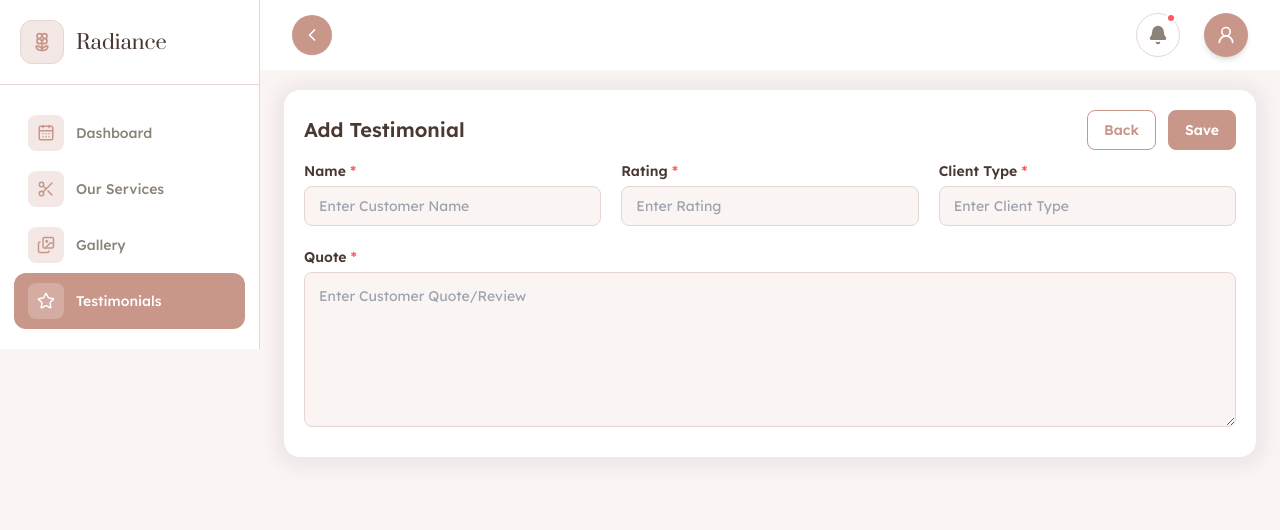
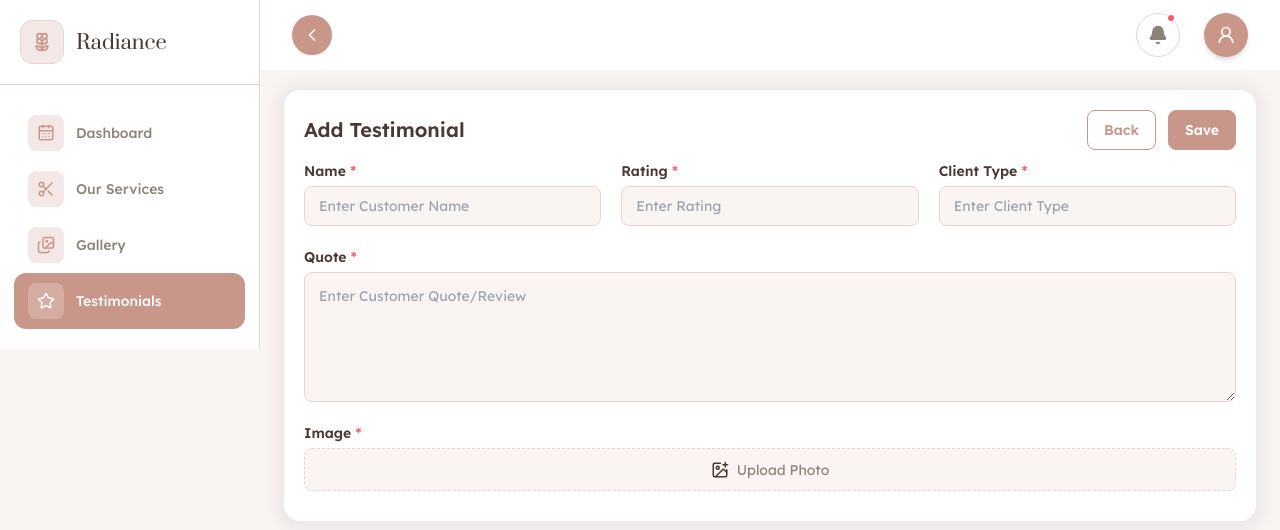
Before and after one commit to dhruviscalelot/radiance_beautyparlour_admin, a React (Vite) app: page /testimonials/create in a window 1280 px wide. Shown: the top 530 px of the page. Built offline with nearby package versions, Linux system fonts and the light colour scheme; sample sign-in values are in the browser's storage.

Commit message:
review section in review table and addedit page in change

```diff
--- a/src/data/testimonial.js
+++ b/src/data/testimonial.js
@@ -6,6 +6,7 @@ export const testimonialsData = [
         quote:
             "Got my bridal makeup done here — it was flawless and stayed perfect all day. Highly recommend!",
         clientType: "Verified client",
+        image:"https://images.unsplash.com/photo-1745434159123-5b99b94206ca?auto=format&fit=crop&w=500&h=500&q=80",
     },
     {
         id: 2,
@@ -14,6 +15,7 @@ export const testimonialsData = [
         quote:
             "So warm and welcoming. Their hair spa left my hair the softest it has ever been.",
         clientType: "Verified client",
+        image:"https://images.unsplash.com/photo-1544005313-94ddf0286df2?auto=format&fit=crop&w=500&h=500&q=80",
     },
     {
         id: 3,
@@ -22,5 +24,6 @@ export const testimonialsData = [
         quote:
             "Affordable, clean and truly professional. My go-to parlour for facials and threading now.",
         clientType: "Verified client",
+        image:"https://images.unsplash.com/photo-1566663188515-cded082fcc03?auto=format&fit=crop&w=500&h=500&q=80",
     },
 ];
--- a/src/pages/OurServices/AddEditOurServices.jsx
+++ b/src/pages/OurServices/AddEditOurServices.jsx
@@ -212,6 +212,10 @@ const AddEditOurServices = () => {
                             </div>
 
 
+
+
+
+
                             {/* Service wise subtitle || price || minute */}
                             <div className="w-full p-1.5 xl:p-2.5 2xl:p-3.5">
                                 <FieldArray name="serviceDetails">
--- a/src/pages/Testimonials/AddEditTestimonials.jsx
+++ b/src/pages/Testimonials/AddEditTestimonials.jsx
@@ -4,7 +4,7 @@ import toast from 'react-hot-toast'
 import { useLocation, Link, useNavigate, useParams } from 'react-router-dom'
 import { useDispatch } from 'react-redux'
 import * as Yup from "yup";
-import { QUOTE_VALIDATION, NAME_VALIDATION, RATING_VALIDATION, CLIENT_TYPE_VALIDATION } from '../../common/ErrorMessageCommom';
+import { QUOTE_VALIDATION, NAME_VALIDATION, RATING_VALIDATION, CLIENT_TYPE_VALIDATION, IMAGE_VALIDATION } from '../../common/ErrorMessageCommom';
 import { ImagePlus } from "lucide-react";
 import { testimonialsData } from '../../data/testimonial.js';
 
@@ -32,6 +32,8 @@ const AddEditTestimonials = () => {
         rating: testimonialData?.rating || "",
         quote: testimonialData?.quote || "",
         clienttype: testimonialData?.clientType || "",
+        image: testimonialData?.image || "",
+        type: "image",
     }
 
     const HandleValidation = Yup.object().shape({
@@ -39,6 +41,7 @@ const AddEditTestimonials = () => {
         rating: Yup.mixed().required(RATING_VALIDATION),
         quote: Yup.string().required(QUOTE_VALIDATION),
         clienttype: Yup.string().required(CLIENT_TYPE_VALIDATION),
+        image: Yup.mixed().required(IMAGE_VALIDATION),
     })
 
     const handleImageUpload = (e, setFieldValue) => {
@@ -123,8 +126,47 @@ const AddEditTestimonials = () => {
 
                                 <div className="w-full p-1.5 xl:p-2.5 2xl:p-3.5 relative">
                                     <label className="label">Quote <span className='text-red '>*</span></label>
-                                    <Field as="textarea" name="quote" className="input h-[155px] py-3" placeholder="Enter Customer Quote/Review" />
+                                    <Field as="textarea" name="quote" className="input h-[130px] py-3" placeholder="Enter Customer Quote/Review" />
                                     <ErrorMessage name="quote" component="span" className="error" />
+                                </div>
+
+
+                                <div className="w-full p-1.5 xl:p-2.5 2xl:p-3.5 relative">
+                                    <label className="label">Image <span className='text-red '>*</span></label>
+                                    <div className="input relative border border-dashed flex items-center justify-between">
+                                        <div className="text-center flex items-center justify-center space-x-2 w-full h-[25px]">
+                                            {values?.image ? (
+                                                // <img
+                                                //     src={values?.image instanceof File ? URL.createObjectURL(values?.image) : (import.meta.env.VITE_API_URL + values?.image)}
+                                                //     alt="preview"
+                                                //     className='w-full h-full object-contain'
+                                                // />
+                                                <img
+                                                    src={
+                                                        values.image instanceof File
+                                                            ? URL.createObjectURL(values.image)
+                                                            : values.image
+                                                    }
+                                                    alt="preview"
+                                                    className="w-full h-full object-contain"
+                                                />
+                                            ) : (
+                                                <>
+                                                    <span className='text-[20px] 2xl:text-[24px] font-medium text-g1 icon-export'><ImagePlus size={18} /></span>
+                                                    <span className="text-12 md:text-14 2xl:text-16 text-g7">Upload Photo</span>
+                                                </>
+                                            )}
+                                        </div>
+                                        <input
+                                            type="file"
+                                            className="absolute inset-0 w-full h-full opacity-0 cursor-pointer"
+                                            name="image"
+                                            accept="'image/jpg, image/png, image/webp, image/gif'"
+                                            onChange={(e) => setFieldValue("image", e.currentTarget.files[0])}
+                                        />
+                                    </div>
+                                    <ErrorMessage name="image" component="span" className="error -bottom-2" />
+
                                 </div>
                             </div>
                         </Form>
--- a/src/pages/Testimonials/Testimonials.jsx
+++ b/src/pages/Testimonials/Testimonials.jsx
@@ -19,6 +19,20 @@ const Testimonials = () => {
         { key: "rating", label: "Rating", renderCell: (key, row) => row?.rating || "-" },
         { key: "quote", label: "Quote", renderCell: (key, row) => <div className="max-w-xs truncate">{row?.quote || "-"}</div> },
         { key: "clientType", label: "Client Type", renderCell: (key, row) => row?.clientType || "-" },
+        {
+            key: "image",
+            label: "Image",
+            renderCell: (key, row) =>
+                row?.image ? (
+                    <img
+                        src={row.image}
+                        alt="Gallery"
+                        className="h-10 w-10 rounded-lg object-cover"
+                    />
+                ) : (
+                    "-"
+                ),
+        },
         {
             key: "action", label: "Action", renderCell: (key, row) => <div className="flex items-center space-x-3">
                 <span className="text-[18px] lg:text-[20px] xl:text-[24px] text-g1 cursor-pointer" onClick={() => navigate(`./edit/${row.id}`,)} ><Pencil size={18} /></span>
```
